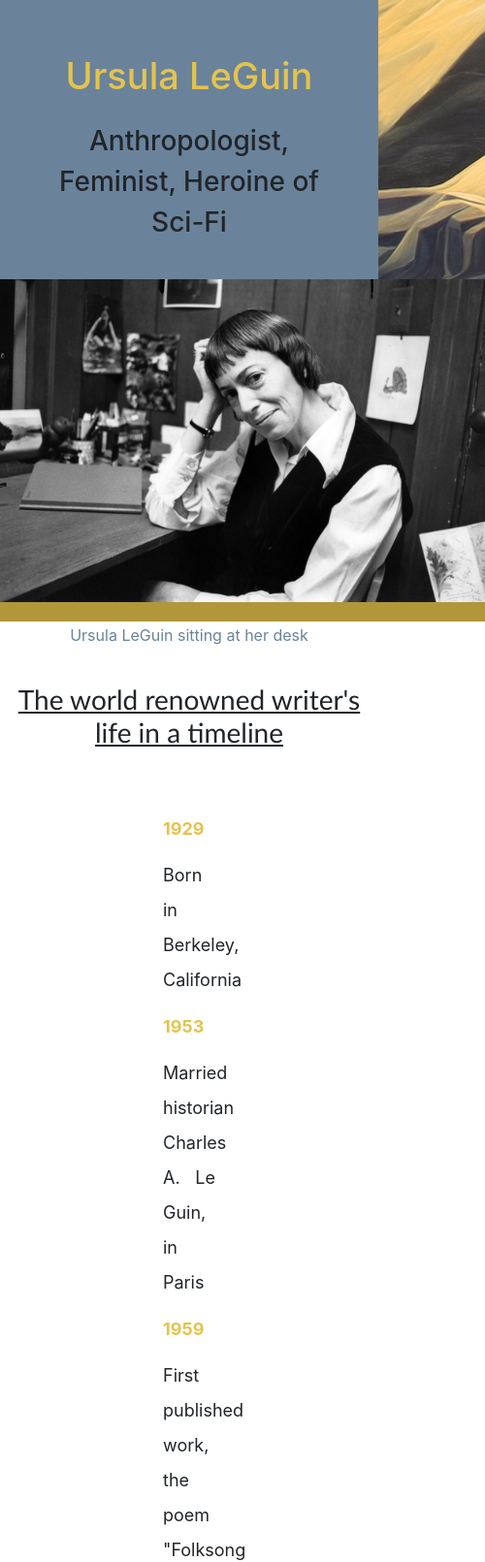
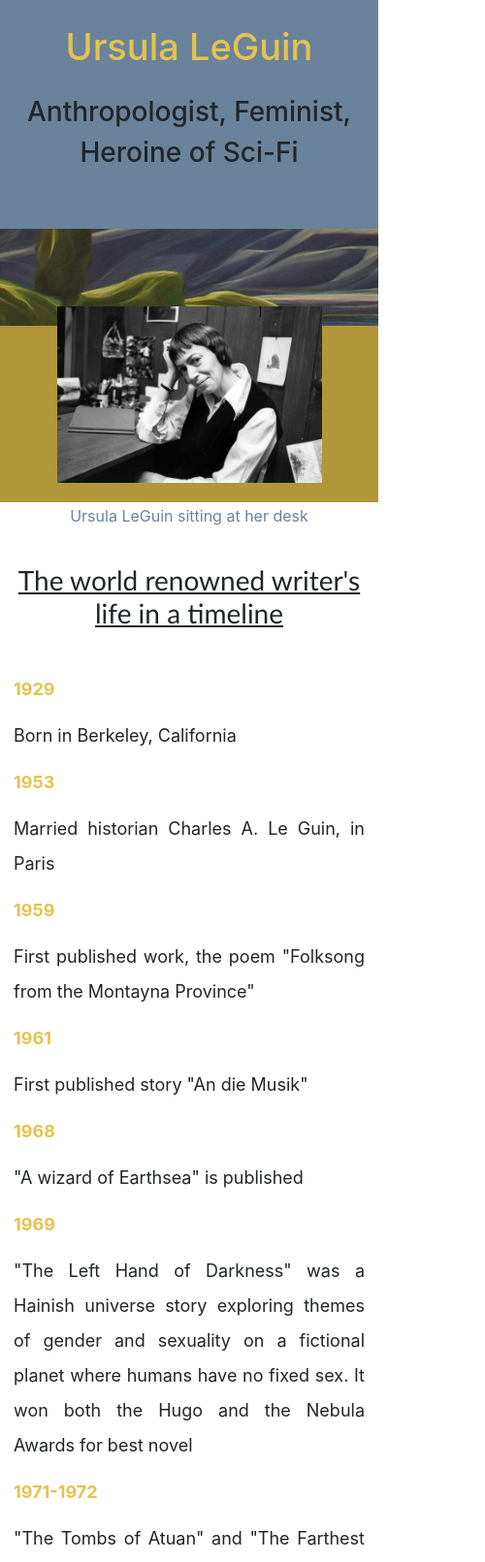
Before and after one commit to Kathrin-ddggxh/FCC-tribute-page, a plain HTML site: page index.html in a window 390 px wide. Shown: the top 1611 px of the page at 97% size, 500 px wide, since content can reach past the window. Drawn offline with nearby package versions, Linux system fonts and the light colour scheme.

Commit message:
Added media queries
Improved responsiveness for mobile device widths

```diff
--- a/styles.css
+++ b/styles.css
@@ -105,6 +105,28 @@ footer > p {
   font-style: italic;
 }
 
+@media (max-width: 730px) {
+  .container-fluid {
+    padding: 30px 26px;
+  }
+  img {
+    width: 70%;
+  }
+}
+
+@media (max-width: 400px) {
+  header {
+    margin-bottom: 80px;
+    padding: 10px;
+    padding-bottom: 50px;
+  }
+
+  footer > p {
+    font-size: 14px;
+    padding: 8px 4px;
+  }
+}
+
 /*
  display: flex;
   flex-direction: column;
```
Also changed, not shown: index.html (+0 -17 lines).
